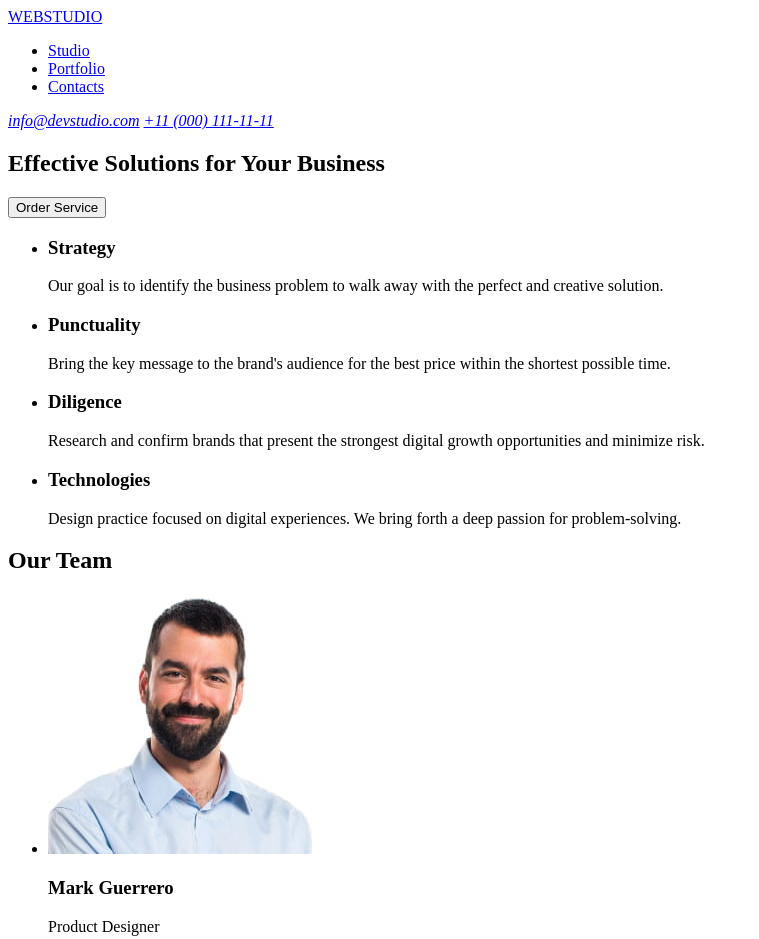
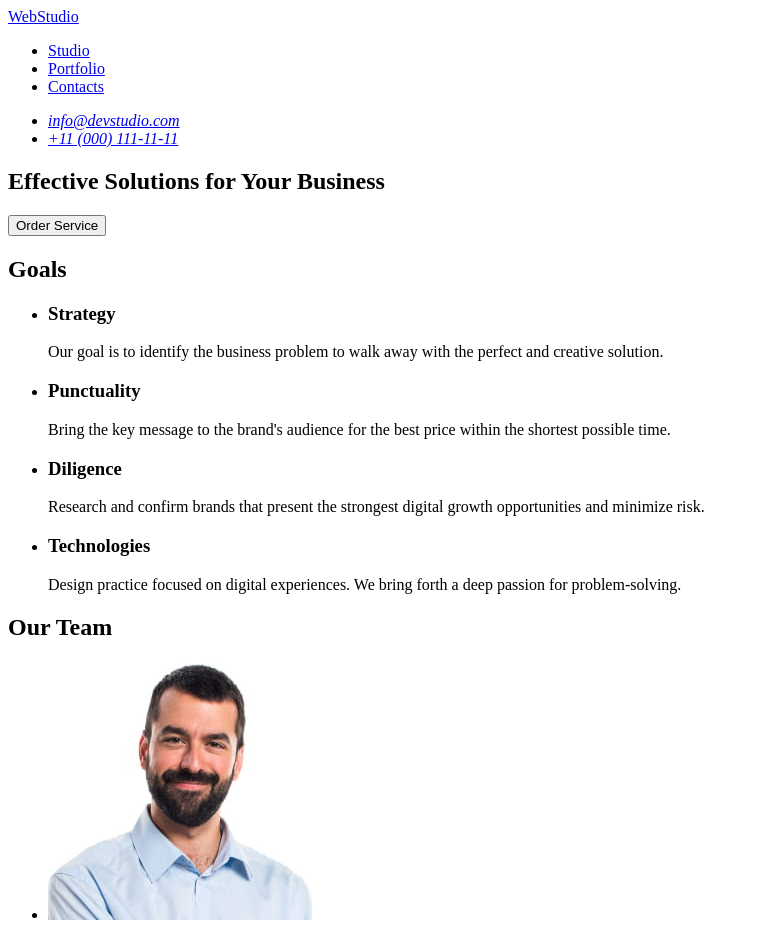
Before and after one commit to Julietro29/goit-markup-hw-01, a plain HTML site: page index.html in a window 1280 px wide. Shown: the top 939 px of the page, without its empty margins (0-759 px from the left). Drawn offline with Linux system fonts and the light colour scheme.

Commit message:
update mistakes

```diff
--- a/index.html
+++ b/index.html
@@ -8,7 +8,7 @@
   <body>
     <header>
       <nav>
-        <a href="./index.html">WEBSTUDIO</a>
+        <a href="./index.html">WebStudio</a>
         <ul>
           <li><a href="./index.html">Studio</a></li>
           <li><a href="./index.html">Portfolio</a></li>
@@ -16,8 +16,10 @@
         </ul>
       </nav>
       <address>
-        <a href="mailto:info@devstudio.com">info@devstudio.com</a>
-        <a href="tel:11000111-11-11">+11 (000) 111-11-11</a>
+        <ul>
+          <li><a href="mailto:info@devstudio.com">info@devstudio.com</a></li>
+          <li><a href="tel:11000111-11-11">+11 (000) 111-11-11</a></li>
+        </ul>
       </address>
     </header>
     <main>
@@ -27,6 +29,7 @@
       </section>
 
       <section>
+        <h2>Goals</h2>
         <ul>
           <li>
             <h3>Strategy</h3>
@@ -106,7 +109,7 @@
       </section>
     </main>
     <footer>
-      <a href="./index.html">WEBSTUDIO</a>
+      <a href="./index.html">WebStudio</a>
       <p>
         Increase the flow of customers and sales for your business with digital
         marketing & growth solutions.
```
